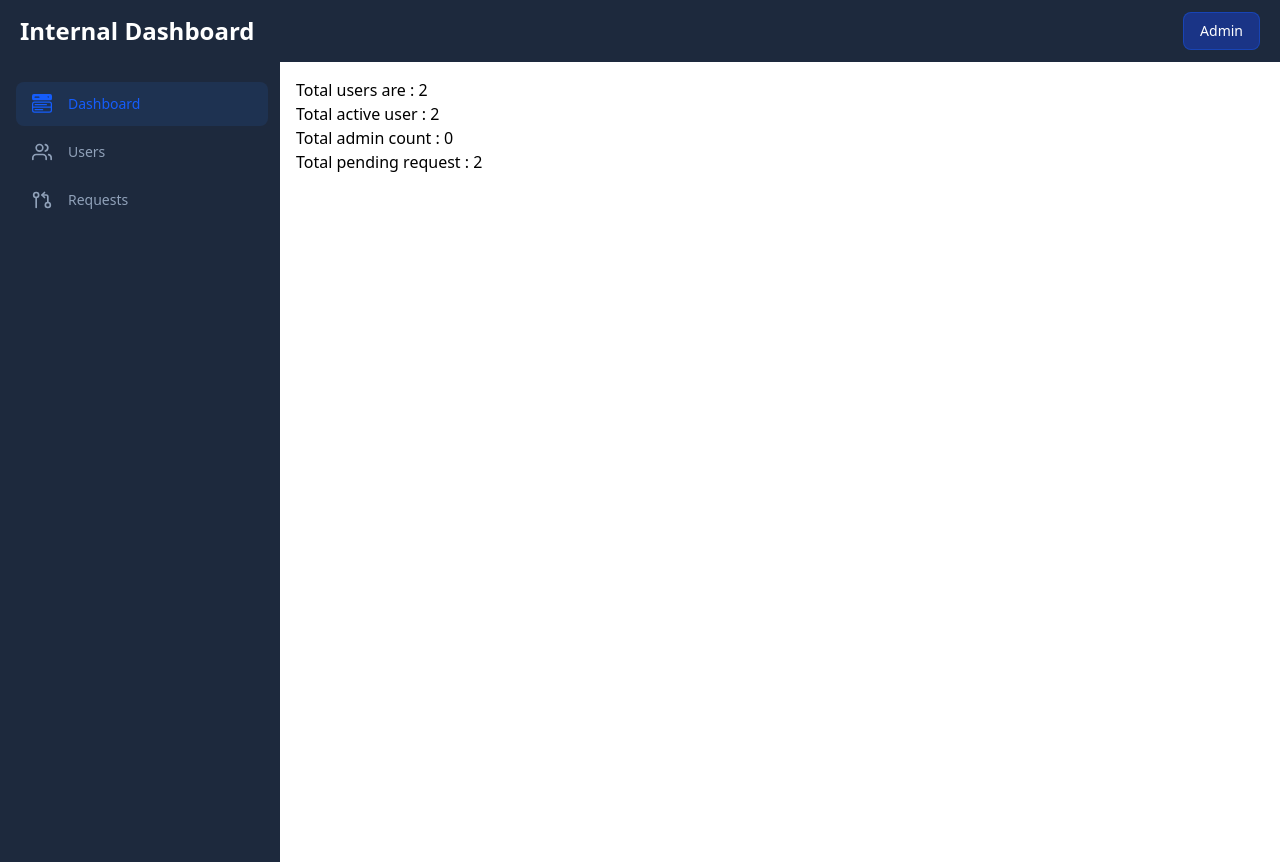
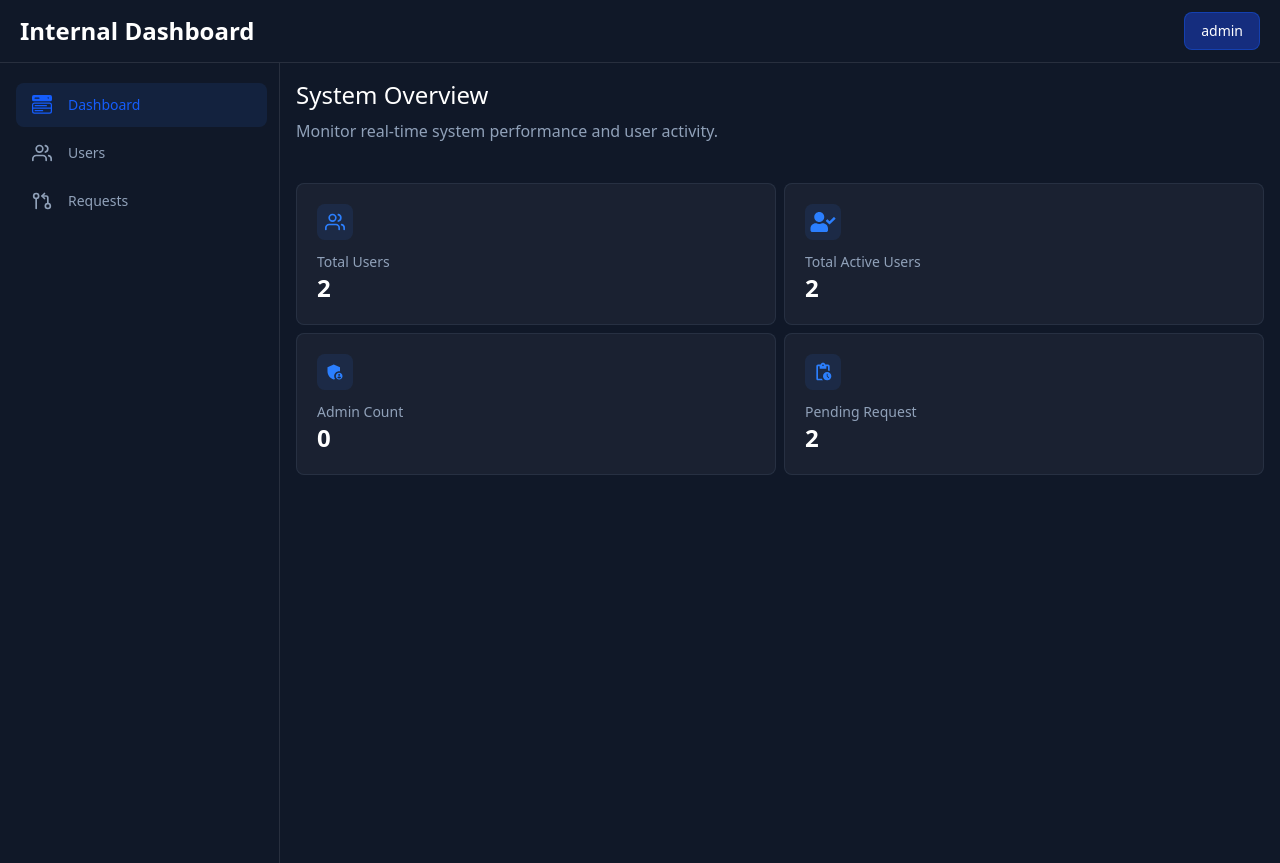
Before and after one commit to itsgauravkumar07/internal-user-management-dashboard, a React (Vite) app: page /dashboard in a window 1280 px wide. Built offline with nearby package versions, Linux system fonts and the light colour scheme.

Commit message:
Polish the UI design of Dashbaord

```diff
--- a/src/App.jsx
+++ b/src/App.jsx
@@ -9,7 +9,7 @@ import { Routes, Route } from 'react-router-dom'
 function App() {
 
   return (
-    <div>
+    <div className="bg-gray-900">
       <Routes>
         <Route path='/' element={<RoleSelection />} />
 
--- a/src/components/Navbar.jsx
+++ b/src/components/Navbar.jsx
@@ -5,7 +5,7 @@ export default function Navbar(){
     const { currentRole } = useAppContext();
 
     return (
-        <nav className='flex justify-between bg-slate-800 items-center py-3 px-5 '>
+        <nav className='flex justify-between bg-gray-900 items-center py-3 px-5 border-b border-white/10'>
             <h1 className='font-bold text-2xl text-white'>Internal Dashboard</h1>
             <p className='text-sm px-4 py-2 bg-blue-800/60 text-white font-medium rounded-lg border border-blue-600/40'>{ currentRole }</p>
         </nav>
--- a/src/components/Sidebar.jsx
+++ b/src/components/Sidebar.jsx
@@ -6,7 +6,7 @@ import { LuGitPullRequestArrow } from "react-icons/lu";
 export default function Sidebar(){
 
     return(
-        <section className="flex flex-col min-h-screen bg-slate-800 w-70 py-5 gap-1 pl-4 pr-3">
+        <section className="border-r border-white/10 flex flex-col min-h-screen bg-gray-900 w-70 py-5 gap-1 pl-4 pr-3">
 
            <SidebarItem
                 to="/dashboard"
--- a/src/context/AppProvider.jsx
+++ b/src/context/AppProvider.jsx
@@ -5,7 +5,7 @@ const AppContext = createContext(null);
 
 export default function AppProvider({ children }){
 
-    const [currentRole, setCurrentRole] = useState("Admin");
+    const [currentRole, setCurrentRole] = useState("admin");
     const [currentUserId, setCurrentUserId] = useState(null);
 
     const [users, setUsers] = useState([
--- a/src/pages/Dashboard.jsx
+++ b/src/pages/Dashboard.jsx
@@ -1,5 +1,13 @@
 
 import { useAppContext } from "../context/AppProvider";
+import { FiUsers } from "react-icons/fi";
+import { FaUserCheck } from "react-icons/fa";
+import { MdAdminPanelSettings } from "react-icons/md";
+import { MdOutlinePendingActions } from "react-icons/md";
+import { BsPersonCheck } from "react-icons/bs";
+import { HiStatusOnline } from "react-icons/hi";
+import { AiOutlineFileDone } from "react-icons/ai";
+
 
 export default function Dashboard(){
 
@@ -15,27 +23,90 @@ export default function Dashboard(){
 
 
     return(
-        <div>
-            {currentRole === "Admin"
+        <div className="min-h-full">
+
+            {currentRole === "admin"
             ?
                 <>
-                    <div>
-                        <div>{`Total users are : ${users.length}`}</div>
-                        <div>{`Total active user : ${activeUsersCount}`}</div>
-                        <div>{`Total admin count : ${adminCount}`}</div>
-                        <div>{`Total pending request : ${pendingReqCount}`}</div>
+                    <HeaderSection
+                        heading = "System Overview"
+                        des = "Monitor real-time system performance and user activity."
+                    />
+
+                    <div className="grid grid-cols-1 md:grid-cols-2 gap-2">
+                        <Card
+                            icon={FiUsers}
+                            label="Total Users"
+                            des={users.length}
+                        />
+                        <Card
+                            icon={FaUserCheck}
+                            label="Total Active Users"
+                            des={activeUsersCount}
+                        />
+                        <Card
+                            icon={MdAdminPanelSettings}
+                            label="Admin Count"
+                            des={adminCount}
+                        />
+                        <Card
+                            icon={MdOutlinePendingActions}
+                            label="Pending Request"
+                            des={pendingReqCount}
+                        />
                     </div>
                 </>
             :
                 <>
-                    <div>
-                        <div>{`Your role is : ${currentUser?.role}`}</div>
-                        <div>{`Your Current status is : ${currentUser?.status}`}</div>
-                        <div>{`Your Total pending request : ${pendingRequests}`}</div>
-                        <div>{`Your Total request : ${totalRequests?.length}`}</div>
+                    <HeaderSection
+                        heading="Your Stats Overview"
+                        des="View your role, account status, and track your submitted access or role change requests."
+                    />
+
+                    <div className="grid grid-cols-1 md:grid-cols-2 gap-2">
+                        <Card
+                            icon={BsPersonCheck}
+                            label="Role"
+                            des={currentUser?.role}
+                        />
+                        <Card
+                            icon={HiStatusOnline}
+                            label="Current Status"
+                            des={currentUser?.status}
+                        />
+                        <Card
+                            icon={MdOutlinePendingActions}
+                            label="Pending requests"
+                            des={pendingRequests}
+                        />
+                        <Card
+                            icon={AiOutlineFileDone}
+                            label="Total Requests"
+                            des={totalRequests?.length}
+                        />
                     </div>
                 </>
             }
         </div>
     )
 }
+
+function Card({ icon: Icon, label, des }) {
+  return (
+    <div
+      className="bg-slate-300/5 border border-slate-600/30 rounded-lg px-5 py-5 hover:bg-slate-300/10">
+      <Icon className="h-9 w-9 bg-blue-500/10 px-1 py-2 rounded-lg text-blue-500" />
+      <div className="font-medium mt-3 text-slate-400 text-sm">{label}</div>
+      <div className="font-bold text-white text-2xl">{des}</div>
+    </div>
+  );
+}
+
+function HeaderSection({heading, des}){
+    return(
+        <div className="mb-10">
+            <h1 className="text-2xl font-medium text-white">{heading}</h1>
+            <p className="text-slate-400 mt-2">{des}</p>
+        </div>
+    )
+}
```
